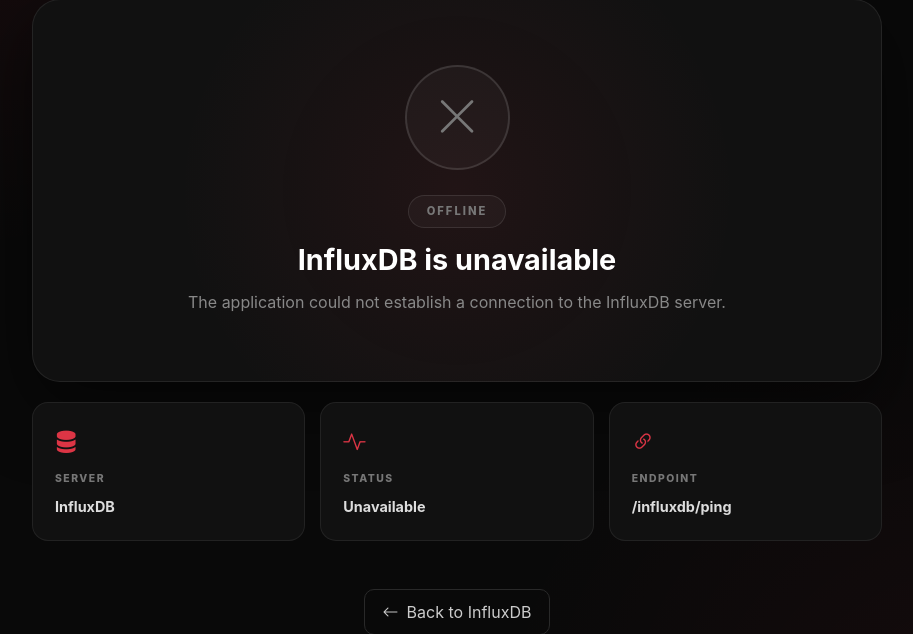
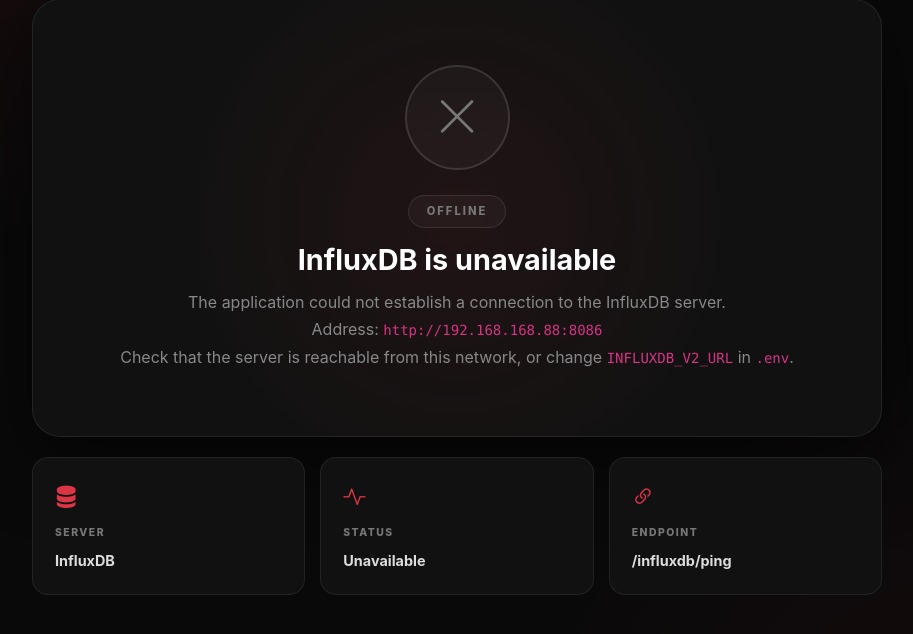
Before and after one commit to iulianstefia10/Advanced-programming, a Flask app: page /influxdb/ping in a window 1280 px wide. Shown: the part 350-984 px from the top of the page, without its empty margins (183-1096 px from the left). Run offline with Flask 3, Linux system fonts and the light colour scheme; data that the repository does not hold is empty.

Commit message:
InfluxDB: read the address from .env and show a message when the server is down

```diff
--- a/app/app.py
+++ b/app/app.py
@@ -44,8 +44,9 @@ def create_app():
             for column in table.columns:
                 print(f"  Column: {column.name}, Type: {column.type}")
 
-    app.config["INFLUXDB_V2_URL"] = (
-        "http://192.168.168.88:8086"
+    # the address can be changed in .env (the school network can change)
+    app.config["INFLUXDB_V2_URL"] = os.environ.get(
+        "INFLUXDB_V2_URL", "http://192.168.168.88:8086"
     )
 
     app.config["INFLUXDB_V2_ORG"] = "iut"
--- a/app/docker-compose.yml
+++ b/app/docker-compose.yml
@@ -9,6 +9,7 @@ services:
     environment:
       - FLASK_APP=app.py
       - FLASK_ENV=development
+      - INFLUXDB_V2_URL=${INFLUXDB_V2_URL:-http://192.168.168.88:8086}
       - INFLUXDB_V2_ORG=${INFLUXDB_V2_ORG}
       - INFLUXDB_V2_TOKEN=${INFLUXDB_V2_TOKEN}
     volumes:
--- a/app/routes/influxdb.py
+++ b/app/routes/influxdb.py
@@ -1,4 +1,6 @@
 from flask import Blueprint, current_app, render_template, request
+from influxdb_client.rest import ApiException
+from urllib3.exceptions import HTTPError
 
 influx_bp = Blueprint(
     "influxdb",
@@ -9,6 +11,18 @@ influx_bp = Blueprint(
 
 def get_influxdb():
     return current_app.extensions["influxdb"]
+
+
+# when the InfluxDB server can't be reached, show a short message instead of the error page
+@influx_bp.errorhandler(HTTPError)
+@influx_bp.errorhandler(ApiException)
+def influxdb_unavailable(error):
+    return render_template(
+        "influx_status.html",
+        connected=False,
+        error=str(error),
+        url=current_app.config["INFLUXDB_V2_URL"]
+    ), 503
 
 
 @influx_bp.route("/")
@@ -23,7 +37,8 @@ def ping():
 
     return render_template(
         "influx_status.html",
-        connected=connected
+        connected=connected,
+        url=current_app.config["INFLUXDB_V2_URL"]
     )
 
 
--- a/app/templates/influx_status.html
+++ b/app/templates/influx_status.html
@@ -63,6 +63,18 @@ Connection · InfluxDB
                 a connection to the InfluxDB server.
             </p>
 
+            {% if url %}
+                <p>
+                    Address: <code>{{ url }}</code><br>
+                    Check that the server is reachable from this network,
+                    or change <code>INFLUXDB_V2_URL</code> in <code>.env</code>.
+                </p>
+            {% endif %}
+
+            {% if error %}
+                <p class="small text-muted">{{ error }}</p>
+            {% endif %}
+
         {% endif %}
 
     </div>
```
Also changed, not shown: tests/test_influxdb_route.py (added, +71 -0 lines), README.md, 1 other file.
